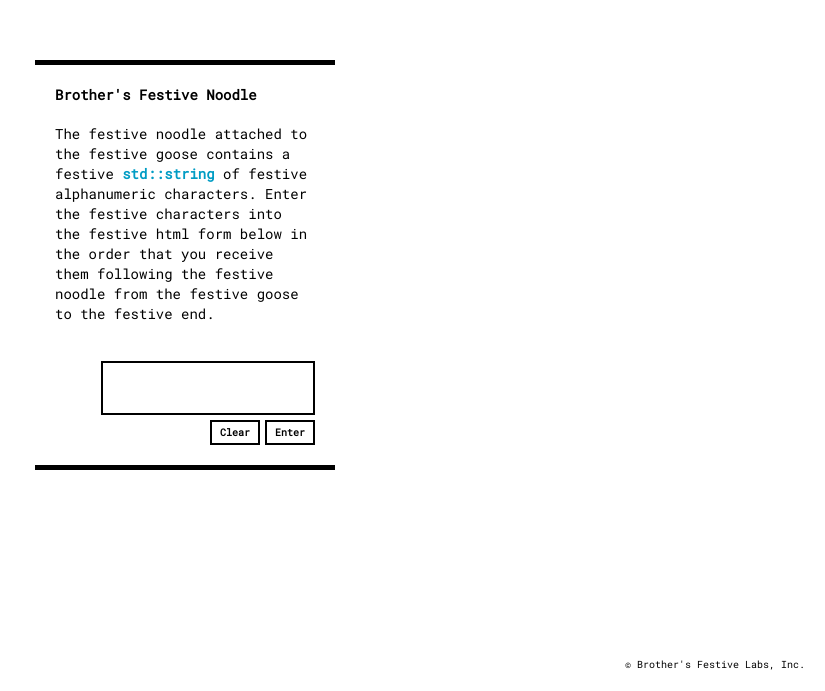
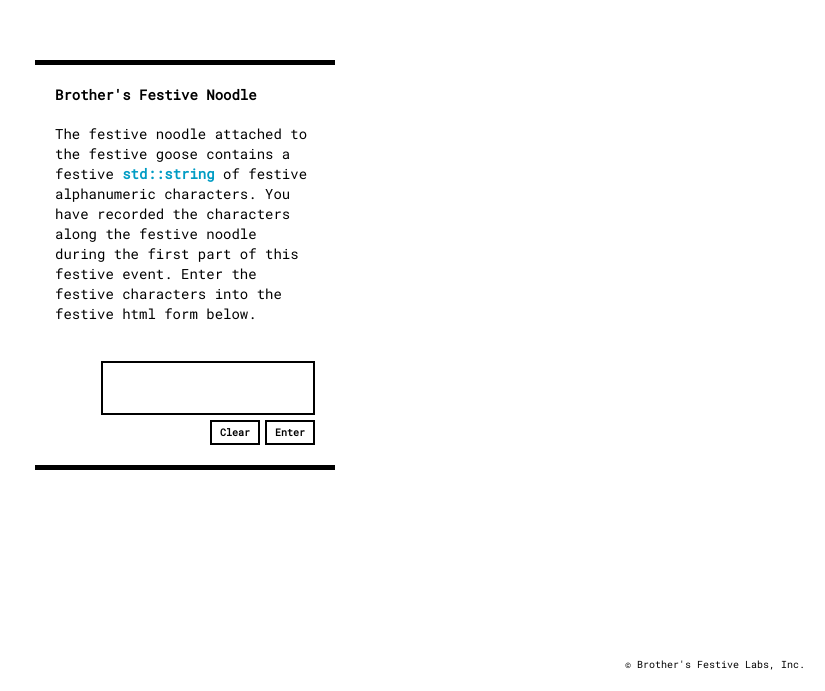
Before and after one commit to ailinsu/brother, a Vue app: page /noodle in a window 1280 px wide. Shown: the part 109-800 px from the top of the page, without its empty margins (455-1280 px from the left). Built offline with nearby package versions, Linux system fonts and the light colour scheme.

Commit message:
noodle text change

```diff
--- a/src/components/Noodle.vue
+++ b/src/components/Noodle.vue
@@ -4,7 +4,7 @@
       <div class="title">Brother's Festive Noodle</div>
       <div class="text">
           <span class="description">The festive noodle attached to the festive goose contains a festive </span><span class="string">std::string</span><span class="description"> of festive alphanumeric characters.
-          Enter the festive characters into the festive html form below in the order that you receive them following the festive noodle from the festive goose to the festive end.</span>
+          You have recorded the characters along the festive noodle during the first part of this festive event. Enter the festive characters into the festive html form below.</span>
       </div>
     </div>
     <div class="input-wrapper">
```
